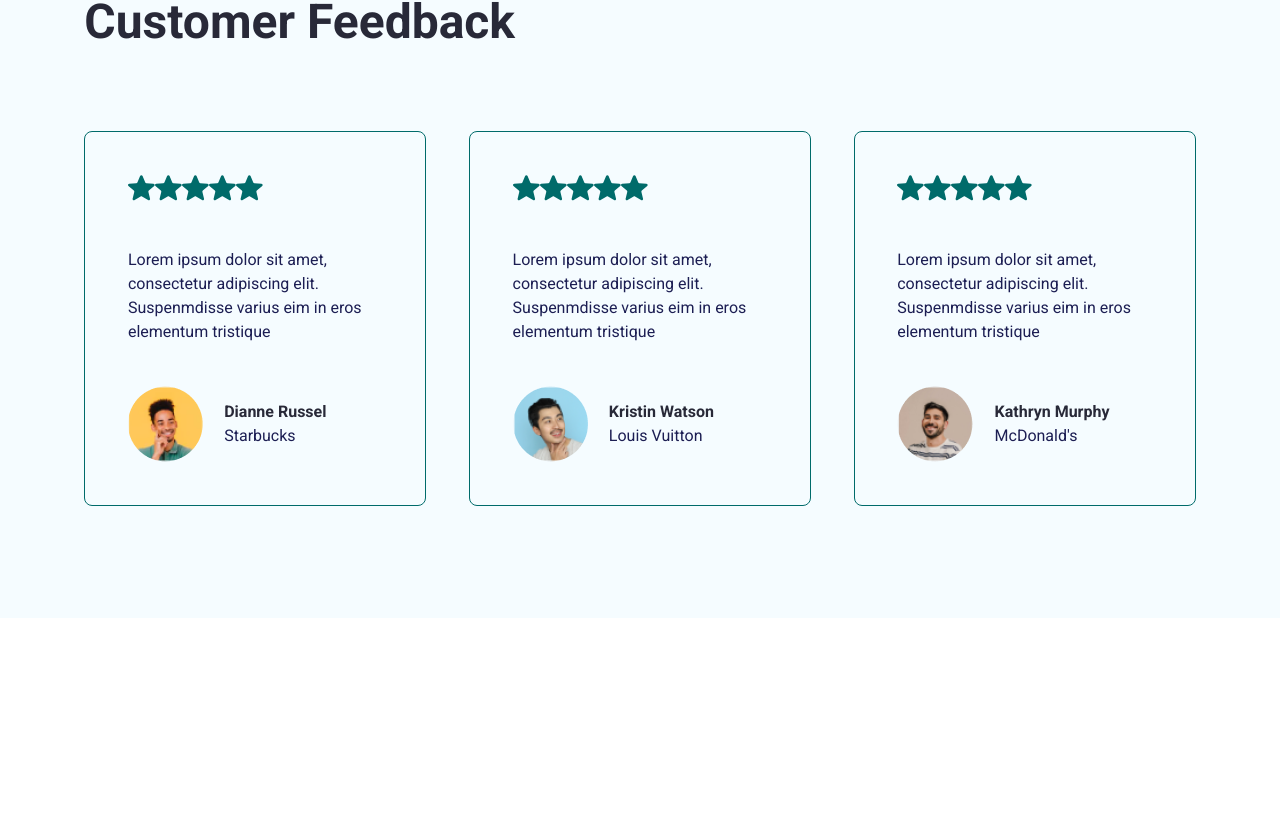
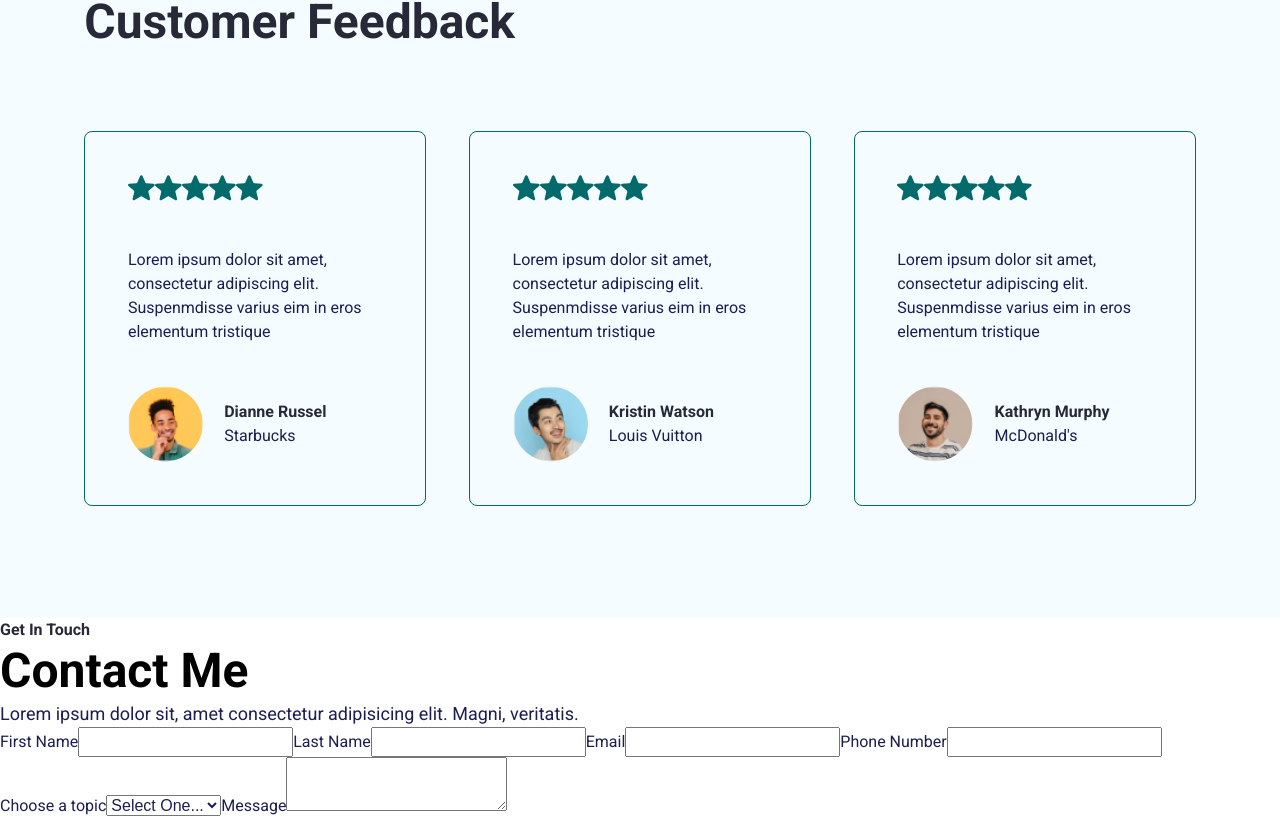
Before and after one commit to armanbabazadeh6/react-js-portfolio, a React (Create React App) app: page / in a window 1280 px wide. Shown: the part 4898-5716 px from the top of the page. Before the commit the page ends 5516 px from the top, so only its background shows below. Built offline with nearby package versions, Linux system fonts and the light colour scheme.

Commit message:
ContactMe JSX Work

```diff
--- a/src/Pages/Home/ContactMe.jsx
+++ b/src/Pages/Home/ContactMe.jsx
@@ -0,0 +1,44 @@
+export default function ContactMe() {
+    return(
+        <section id="contant" className="contact--section">
+            <div>
+                <p className="sub--title">Get In Touch</p>
+                <h2>Contact Me</h2>
+                <p className="text-lg">Lorem ipsum dolor sit, amet consectetur adipisicing elit. Magni, veritatis.</p>
+            </div>
+            <form className="contact--form--container">
+                <div className="container">
+                    <label htmlFor="first-name" className="contant--label">
+                        <span className="text-md">First Name</span>
+                        <input type="text" className="contact--input text-md" name="first-name" id="first-name" required />
+                    </label>
+                    <label htmlFor="last-name" className="contant--label">
+                        <span className="text-md">Last Name</span>
+                        <input type="text" className="contact--input text-md" name="last-name" id="last-name" required />
+                    </label>
+                    <label htmlFor="email" className="contant--label">
+                        <span className="text-md">Email</span>
+                        <input type="email" className="contact--input text-md" name="email" id="email" required />
+                    </label>
+                    <label htmlFor="phone-number" className="contant--label">
+                        <span className="text-md">Phone Number</span>
+                        <input type="number" className="contact--input text-md" name="phone-number" id="phone-number" required />
+                    </label>
+                </div>
+                <label htmlFor="choose-topic" className="contant--label">
+                        <span className="text-md">Choose a topic</span>
+                        <select id="choose-topic" className="contant--input text-md">
+                            <option>Select One...</option>
+                            <option>Item 1</option>
+                            <option>Item 2</option>
+                            <option>Item 3</option>
+                        </select>
+                    </label>
+                    <label htmlFor="message" className="contant--label">
+                        <span className="text-md">Message</span>
+                        <textarea className="contact--input text-md" id="message" />
+                    </label>
+            </form>
+        </section>
+    );
+}
--- a/src/Pages/Home/Homescreen/index.jsx
+++ b/src/Pages/Home/Homescreen/index.jsx
@@ -3,6 +3,7 @@ import MySkills from "../MySkills.jsx";
 import AboutMe from "../AboutMe.jsx";
 import MyPortfolio from "../MyPortfolio.jsx";
 import Testimonial from "../Testimonials.jsx";
+import ContactMe from "../ContactMe.jsx";
 
 export default function Home () {
     return(
@@ -12,6 +13,7 @@ export default function Home () {
             <AboutMe />
             <MyPortfolio />
             <Testimonial />
+            <ContactMe />
 
         </>
     );
```
